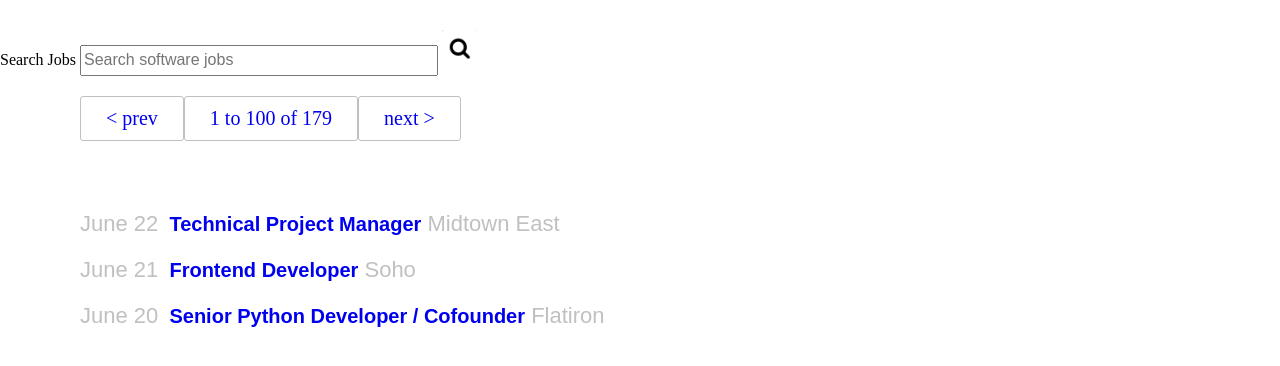
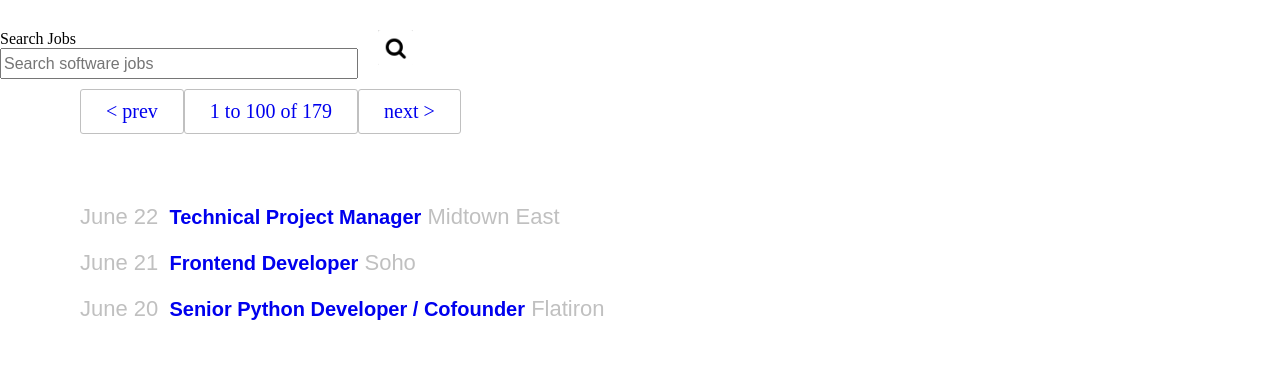
Before and after one commit to scottdiallo/gregList, a plain HTML site: page index.html in a window 1280 px wide. Shown: the part 50-416 px from the top of the page. Drawn offline with Linux system fonts and the light colour scheme.

Commit message:
label placed aboved search input

```diff
--- a/index.html
+++ b/index.html
@@ -17,8 +17,10 @@
             </ul>
         </div>
         <form action="submit">
-            <label for="search jobs">Search Jobs</label>
-            <input type="text" placeholder="Search software jobs" />
+            <div class="label-input">
+                <label for="search jobs">Search Jobs</label>
+                <input type="text" placeholder="Search software jobs" />
+            </div>
             <img src="images/magnifying-glass.png" alt="magnifying-glass" />
         </form>
 
--- a/main.css
+++ b/main.css
@@ -88,3 +88,13 @@ label>a {
 .job-result3 {
     padding: 10px 0px;
 }
+
+.label-input {
+    float: left;
+    margin-right: 20px;
+}
+
+input,
+label {
+    display: block;
+}
```
